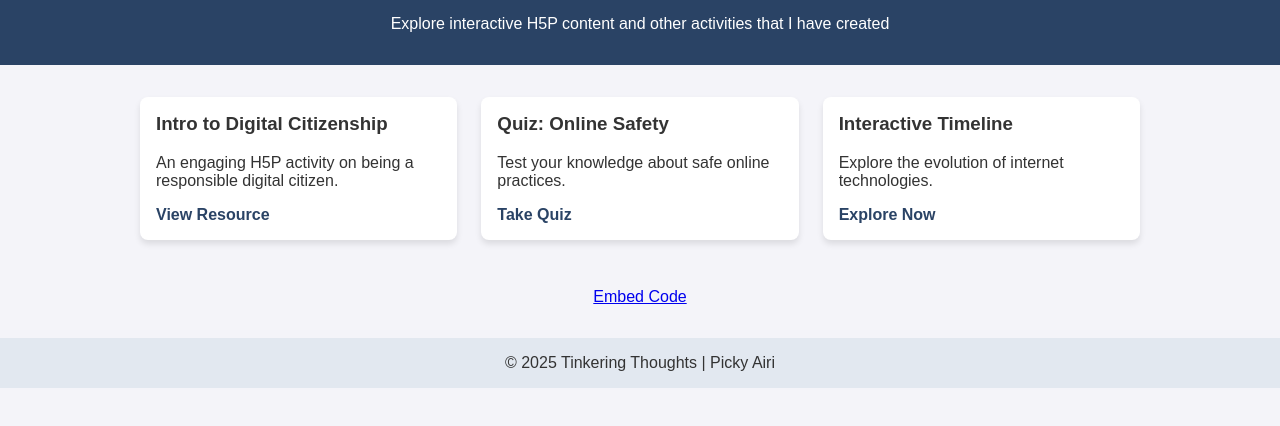
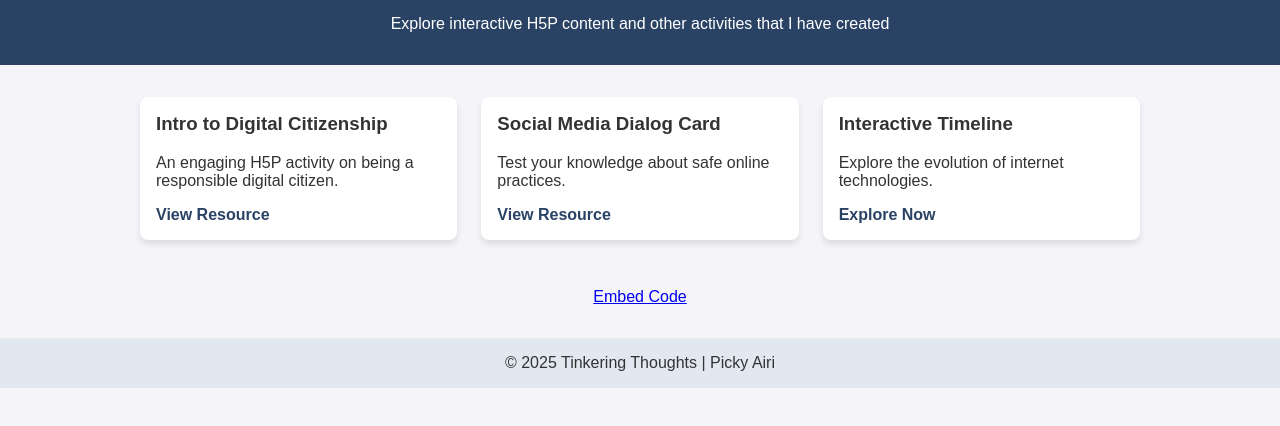
Before and after one commit to pairi88/h5p-projecthostsite, a plain HTML site: page index.html in a window 1280 px wide. Shown: the part 54-480 px from the top of the page. Drawn offline with Linux system fonts and the light colour scheme.

Commit message:
Update index.html

```diff
--- a/index.html
+++ b/index.html
@@ -80,9 +80,9 @@
       </div>
 
       <div class="card">
-        <h3>Quiz: Online Safety</h3>
+        <h3>Social Media Dialog Card</h3>
         <p>Test your knowledge about safe online practices.</p>
-        <a href="https://yourlink.com/h5p/online-safety" target="_blank">Take Quiz</a>
+        <a href="/h5p-projecthostsite/h5p-standalone-1.3.x/demo/social-media-dialogcards.html">View Resource</a>
       </div>
 
       <div class="card">
```
